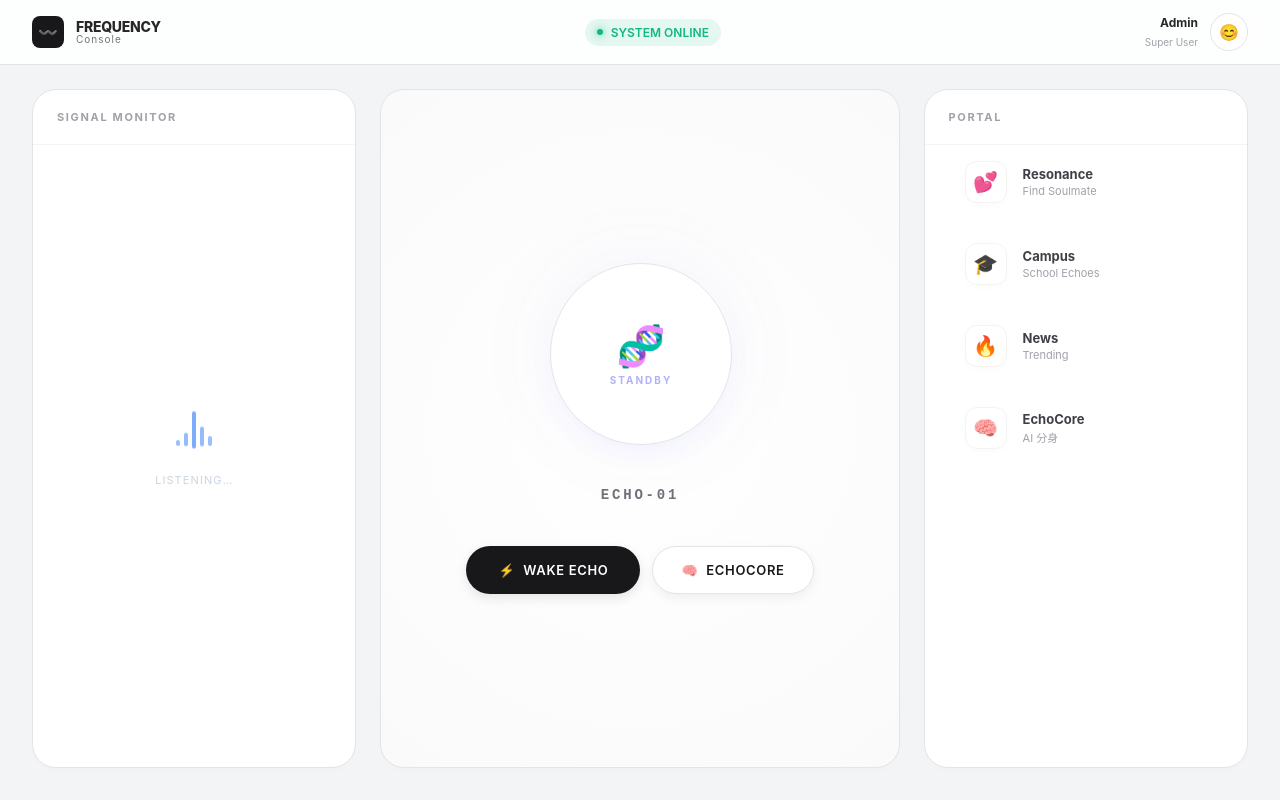
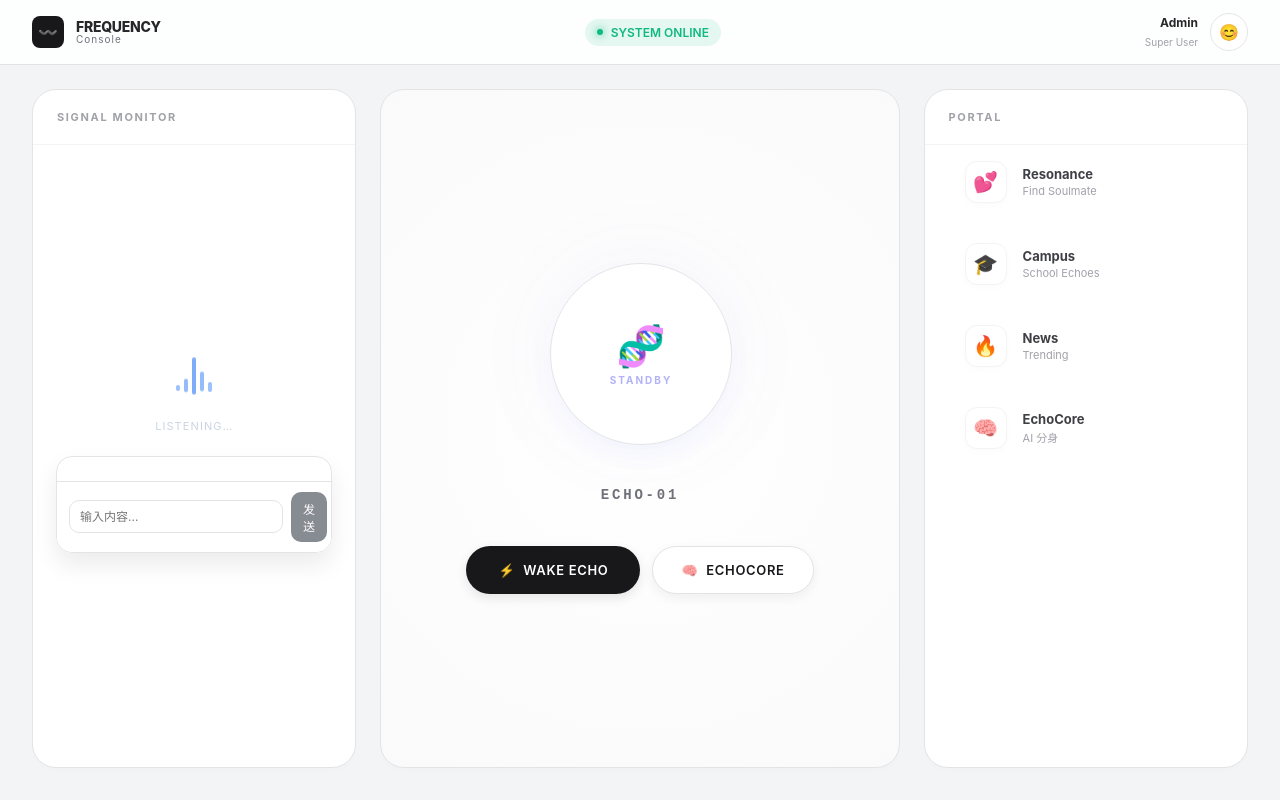
Before and after one commit to eatchicken1/frequency-ui, a Vue app in the folder frequency-ui/: page /app/home in a window 1280 px wide. Built offline with nearby package versions, Linux system fonts and the light colour scheme.

Commit message:
Add streaming chat panel to home listening section

```diff
--- a/frequency-ui/src/api/business.js
+++ b/frequency-ui/src/api/business.js
@@ -30,3 +30,59 @@ export const getRecommendedUsers = () => {
         }, 800);
     });
 };
+
+export const streamChat = async ({ echoId, query, onMessage, onError, onComplete, signal }) => {
+    try {
+        const baseURL = request.defaults.baseURL || '';
+        const url = new URL('/business/chat/stream', baseURL || window.location.origin);
+        url.searchParams.set('echoId', echoId);
+        url.searchParams.set('query', query);
+
+        const token = localStorage.getItem('access_token');
+        const response = await fetch(url.toString(), {
+            method: 'GET',
+            headers: {
+                Accept: 'text/event-stream',
+                ...(token ? { Authorization: `Bearer ${token}` } : {})
+            },
+            signal
+        });
+
+        if (!response.ok || !response.body) {
+            throw new Error('无法建立对话连接');
+        }
+
+        const reader = response.body.getReader();
+        const decoder = new TextDecoder('utf-8');
+        let buffer = '';
+
+        while (true) {
+            const { value, done } = await reader.read();
+            if (done) break;
+            buffer += decoder.decode(value, { stream: true });
+
+            let boundaryIndex = buffer.indexOf('\n\n');
+            while (boundaryIndex !== -1) {
+                const chunk = buffer.slice(0, boundaryIndex);
+                buffer = buffer.slice(boundaryIndex + 2);
+                const lines = chunk.split('\n');
+                const dataLines = lines
+                    .map((line) => line.trim())
+                    .filter((line) => line.startsWith('data:'))
+                    .map((line) => line.replace(/^data:\s?/, ''));
+
+                if (dataLines.length) {
+                    onMessage?.(dataLines.join('\n'));
+                }
+                boundaryIndex = buffer.indexOf('\n\n');
+            }
+        }
+
+        onComplete?.();
+    } catch (error) {
+        if (signal?.aborted) {
+            return;
+        }
+        onError?.(error);
+    }
+};
--- a/frequency-ui/src/views/app/home/index.vue
+++ b/frequency-ui/src/views/app/home/index.vue
@@ -36,7 +36,31 @@
             <div class="wave">
               <span v-for="i in 5" :key="i"></span>
             </div>
-            <p class="hint">LISTENING…</p>
+            <p v-if="showListening" class="hint">LISTENING…</p>
+            <div class="chat-box" @click.stop>
+              <div class="chat-messages">
+                <div
+                  v-for="(message, index) in messages"
+                  :key="index"
+                  :class="['chat-message', message.role]"
+                >
+                  <span class="role">{{ message.role === 'user' ? 'YOU' : 'AI' }}</span>
+                  <p>{{ message.content }}</p>
+                </div>
+              </div>
+              <div class="chat-input">
+                <input
+                  v-model="userInput"
+                  type="text"
+                  placeholder="输入内容..."
+                  @keyup.enter="sendMessage"
+                  :disabled="isStreaming"
+                />
+                <button class="chat-send" @click="sendMessage" :disabled="isStreaming || !userInput.trim()">
+                  发送
+                </button>
+              </div>
+            </div>
           </div>
         </section>
 
@@ -111,6 +135,7 @@
 
 <script setup lang="ts">
 import { ref } from 'vue'
+import { streamChat } from '@/api/business'
 import AiCorePanel from './components/AiCorePanel.vue'
 import EchoCore from './components/EchoCore.vue'
 
@@ -125,6 +150,11 @@ const portals = [
 // --- State ---
 const isCoreActive = ref(false)
 const isEchoCoreActive = ref(false)
+const userInput = ref('')
+const messages = ref<{ role: 'user' | 'ai'; content: string }[]>([])
+const isStreaming = ref(false)
+const showListening = ref(true)
+const streamController = ref<AbortController | null>(null)
 
 // --- Actions ---
 const openCore = () => {
@@ -139,6 +169,44 @@ const handlePortalClick = (item: { action?: string }) => {
   if (item.action === 'echo-core') {
     isEchoCoreActive.value = true
   }
+}
+
+const sendMessage = async () => {
+  const content = userInput.value.trim()
+  if (!content || isStreaming.value) return
+
+  userInput.value = ''
+  messages.value.push({ role: 'user', content })
+  messages.value.push({ role: 'ai', content: '' })
+  showListening.value = true
+
+  if (streamController.value) {
+    streamController.value.abort()
+  }
+  const controller = new AbortController()
+  streamController.value = controller
+  isStreaming.value = true
+
+  const currentIndex = messages.value.length - 1
+
+  await streamChat({
+    echoId: '1',
+    query: content,
+    signal: controller.signal,
+    onMessage: (chunk: string) => {
+      showListening.value = false
+      messages.value[currentIndex].content += chunk
+    },
+    onError: (error: Error) => {
+      showListening.value = false
+      messages.value[currentIndex].content = error.message || '系统繁忙，请稍后重试。'
+      isStreaming.value = false
+    },
+    onComplete: () => {
+      showListening.value = false
+      isStreaming.value = false
+    }
+  })
 }
 </script>
 
@@ -196,6 +264,96 @@ const handlePortalClick = (item: { action?: string }) => {
   height: 100%;
   max-width: 2000px;
   margin: 0 auto;
+}
+
+.chat-box {
+  width: 100%;
+  max-width: 320px;
+  margin-top: 12px;
+  background: rgba(255, 255, 255, 0.9);
+  border: 1px solid #e4e4e7;
+  border-radius: 16px;
+  display: flex;
+  flex-direction: column;
+  overflow: hidden;
+  box-shadow: 0 12px 24px rgba(0, 0, 0, 0.08);
+}
+
+.chat-messages {
+  padding: 12px;
+  max-height: 260px;
+  overflow-y: auto;
+  display: flex;
+  flex-direction: column;
+  gap: 12px;
+}
+
+.chat-message {
+  display: flex;
+  flex-direction: column;
+  gap: 4px;
+  font-size: 12px;
+}
+
+.chat-message .role {
+  font-weight: 700;
+  font-size: 10px;
+  letter-spacing: 0.08em;
+  color: #6b7280;
+}
+
+.chat-message.user {
+  align-items: flex-end;
+  text-align: right;
+}
+
+.chat-message.user p {
+  background: #111827;
+  color: #fff;
+  padding: 8px 10px;
+  border-radius: 12px;
+  max-width: 100%;
+}
+
+.chat-message.ai p {
+  background: #f3f4f6;
+  color: #111827;
+  padding: 8px 10px;
+  border-radius: 12px;
+  max-width: 100%;
+}
+
+.chat-input {
+  display: flex;
+  align-items: center;
+  gap: 8px;
+  padding: 10px 12px;
+  border-top: 1px solid #e4e4e7;
+  background: #fff;
+}
+
+.chat-input input {
+  flex: 1;
+  border: 1px solid #e4e4e7;
+  border-radius: 10px;
+  padding: 8px 10px;
+  font-size: 12px;
+  outline: none;
+}
+
+.chat-send {
+  border: none;
+  background: #111827;
+  color: #fff;
+  padding: 8px 12px;
+  border-radius: 10px;
+  font-size: 12px;
+  cursor: pointer;
+}
+
+.chat-send:disabled {
+  opacity: 0.5;
+  cursor: not-allowed;
 }
 
 /* ================= Panels (Shared) ================= */
```
